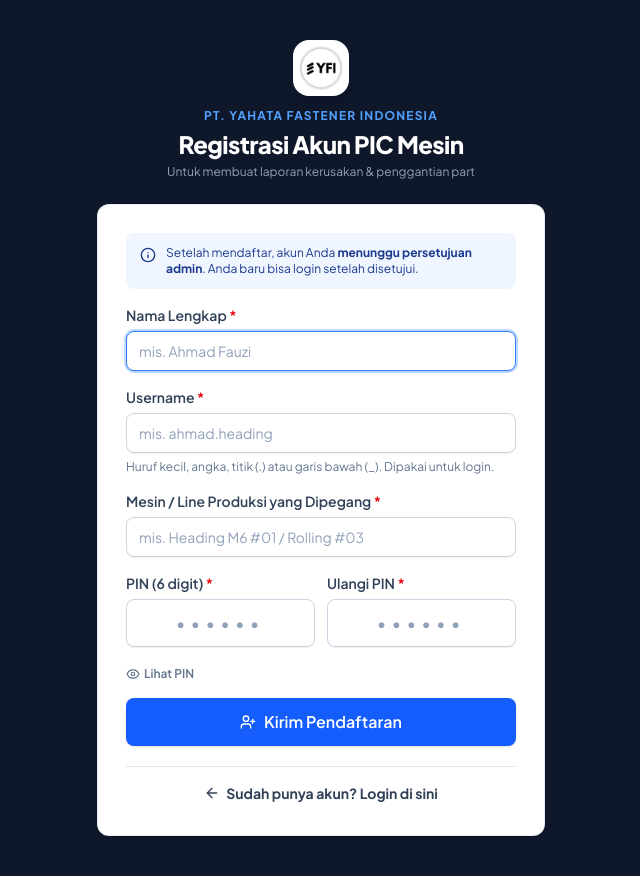
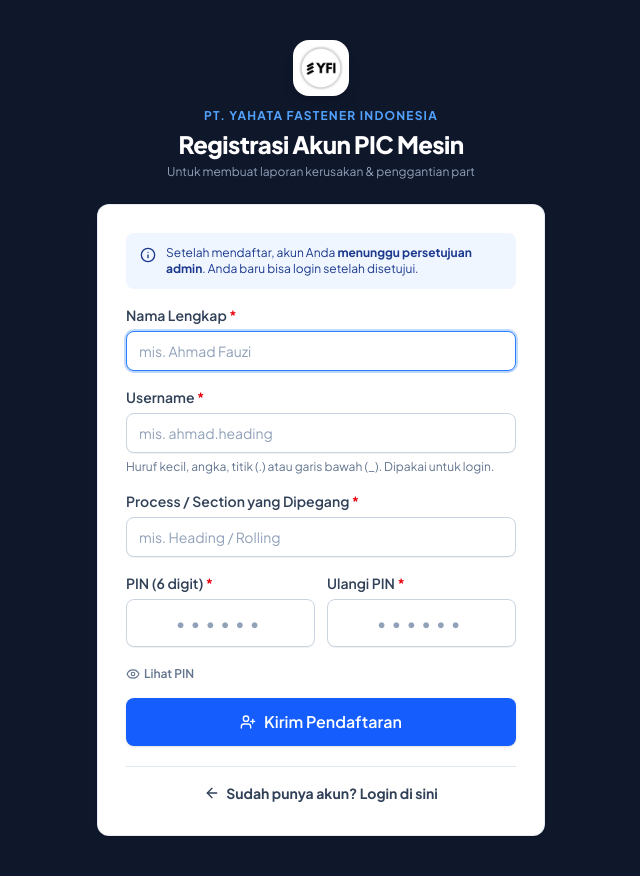
Before and after one commit to ubaidillahalazhar/yahata-control-stock, a Laravel app: page /register in a window 1280 px wide. Shown: the whole page, without its empty margins (319-959 px from the left). Run offline with Laravel 12, Linux system fonts and the light colour scheme; style sheets or scripts are compiled from the project's sources; some libraries are stand-ins or nearby versions.

Commit message:
Fixing sidebar, form add user(database not changed), logo header

```diff
--- a/resources/js/Layouts/AppLayout.jsx
+++ b/resources/js/Layouts/AppLayout.jsx
@@ -54,7 +54,7 @@ const NAV_SECTIONS = [
             },
             {
                 href: '/tool-usages',
-                label: 'Pemakaian Life Time (Day)',
+                label: 'Riwayat Pemakaian Life Time (Day)',
                 icon: Gauge,
                 adminOnly: true,
                 isActive: (path) => path.startsWith('/tool-usages'),
--- a/resources/js/Layouts/PicLayout.jsx
+++ b/resources/js/Layouts/PicLayout.jsx
@@ -1,12 +1,13 @@
 import { Link, router, usePage } from '@inertiajs/react';
 import { ClipboardList, LayoutGrid, LogOut } from 'lucide-react';
+import logoYahata from '@/assets/logo-yahata.jpeg';
 
 export default function PicLayout({ children, showMenuButton = false }) {
     const { auth, flash } = usePage().props;
     const user = auth?.user ?? {};
 
     const operatorName = user.name || 'Operator PIC';
-    const machineLine = user.machine_name || 'Line Produksi';
+    const machineLine = user.machine_name || 'Process / Section';
 
     const handleLogout = () => {
         router.post('/logout');
@@ -14,13 +15,17 @@ export default function PicLayout({ children, showMenuButton = false }) {
 
     return (
         <div className="min-h-screen bg-slate-100/80 text-slate-900">
-            {/* HEADER PIC SESUAI SKETSA */}
+            {/* HEADER PIC */}
             <header className="sticky top-0 z-30 border-b border-slate-800 bg-[#0f172a] text-white shadow-md">
                 <div className="mx-auto flex max-w-5xl items-center justify-between gap-3 px-4 py-3.5 sm:px-6">
-                    {/* Kiri: Logo YFI + Nama Operator (Atas) & Mesin/Line Aktif (Bawah) */}
-                    <Link href="/pic/dashboard" className="flex min-w-0 items-center gap-3.5 group">
-                        <div className="flex size-11 shrink-0 items-center justify-center rounded-xl bg-white px-1.5 text-xs font-black tracking-tighter text-slate-900 shadow-sm transition group-hover:scale-105">
-                            YFI
+                    {/* Kiri: Logo YFI + Nama Operator (Atas) & Process/Section (Bawah) */}
+                    <Link href="/pic/dashboard" className="group flex min-w-0 items-center gap-3.5">
+                        <div className="flex size-11 shrink-0 items-center justify-center overflow-hidden rounded-xl bg-white p-1 shadow-sm transition group-hover:scale-105">
+                            <img
+                                src={logoYahata}
+                                alt="Logo PT. Yahata Fastener Indonesia"
+                                className="size-full object-contain"
+                            />
                         </div>
 
                         <div className="min-w-0">
@@ -30,7 +35,7 @@ export default function PicLayout({ children, showMenuButton = false }) {
                             <div className="mt-0.5 flex items-center gap-1.5">
                                 <span
                                     className="inline-flex size-2 shrink-0 rounded-full bg-emerald-400 ring-4 ring-emerald-400/20"
-                                    title="Status Mesin Aktif"
+                                    title="Status Aktif"
                                 />
                                 <h1 className="truncate text-sm font-extrabold tracking-tight text-white sm:text-base">
                                     {machineLine}
--- a/resources/js/Pages/Accounts/Index.jsx
+++ b/resources/js/Pages/Accounts/Index.jsx
@@ -146,7 +146,7 @@ export default function Index({ users = [], currentUserId = null }) {
                                 Menunggu Persetujuan ({pending.length})
                             </h2>
                             <p className="text-xs text-amber-800">
-                                Periksa nama &amp; mesin/line sebelum menyetujui. Akun baru bisa login setelah disetujui.
+                                Periksa nama &amp; process/section sebelum menyetujui. Akun baru bisa login setelah disetujui.
                             </p>
                         </div>
                     </div>
@@ -294,12 +294,12 @@ export default function Index({ users = [], currentUserId = null }) {
                                         <option value="admin">Admin (Full Akses)</option>
                                     </Select>
                                 </Field>
-                                <Field label="Mesin / Line" required={!isAdminForm} error={errors.machine_name}>
+                                <Field label="Process / Section" required={!isAdminForm} error={errors.machine_name}>
                                     <Input
                                         value={data.machine_name}
                                         onChange={(e) => setData('machine_name', e.target.value)}
                                         invalid={Boolean(errors.machine_name)}
-                                        placeholder={isAdminForm ? 'All Lines / Admin' : 'mis. Heading #01'}
+                                        placeholder={isAdminForm ? 'All Sections / Admin' : 'mis. Heading'}
                                     />
                                 </Field>
                             </div>
--- a/resources/js/Pages/Auth/Register.jsx
+++ b/resources/js/Pages/Auth/Register.jsx
@@ -82,12 +82,12 @@ export default function Register() {
                             />
                         </Field>
 
-                        <Field label="Mesin / Line Produksi yang Dipegang" required error={errors.machine_name}>
+                        <Field label="Process / Section yang Dipegang" required error={errors.machine_name}>
                             <Input
                                 value={data.machine_name}
                                 onChange={(e) => setData('machine_name', e.target.value)}
                                 invalid={Boolean(errors.machine_name)}
-                                placeholder="mis. Heading M6 #01 / Rolling #03"
+                                placeholder="mis. Heading / Rolling"
                             />
                         </Field>
 
--- a/resources/js/Pages/Pic/Dashboard.jsx
+++ b/resources/js/Pages/Pic/Dashboard.jsx
@@ -58,7 +58,7 @@ export default function Dashboard() {
                 </h2>
                 <p className="mt-1 text-xs text-slate-500 sm:text-sm">
                     Pilih menu di bawah untuk pelaporan kerusakan, pemakaian life time, atau pengecekan stok di{' '}
-                    <span className="font-semibold text-slate-700">{user.machine_name || 'Line Produksi'}</span>.
+                    <span className="font-semibold text-slate-700">{user.machine_name || 'Process/Section'}</span>.
                 </p>
             </div>
 
```
